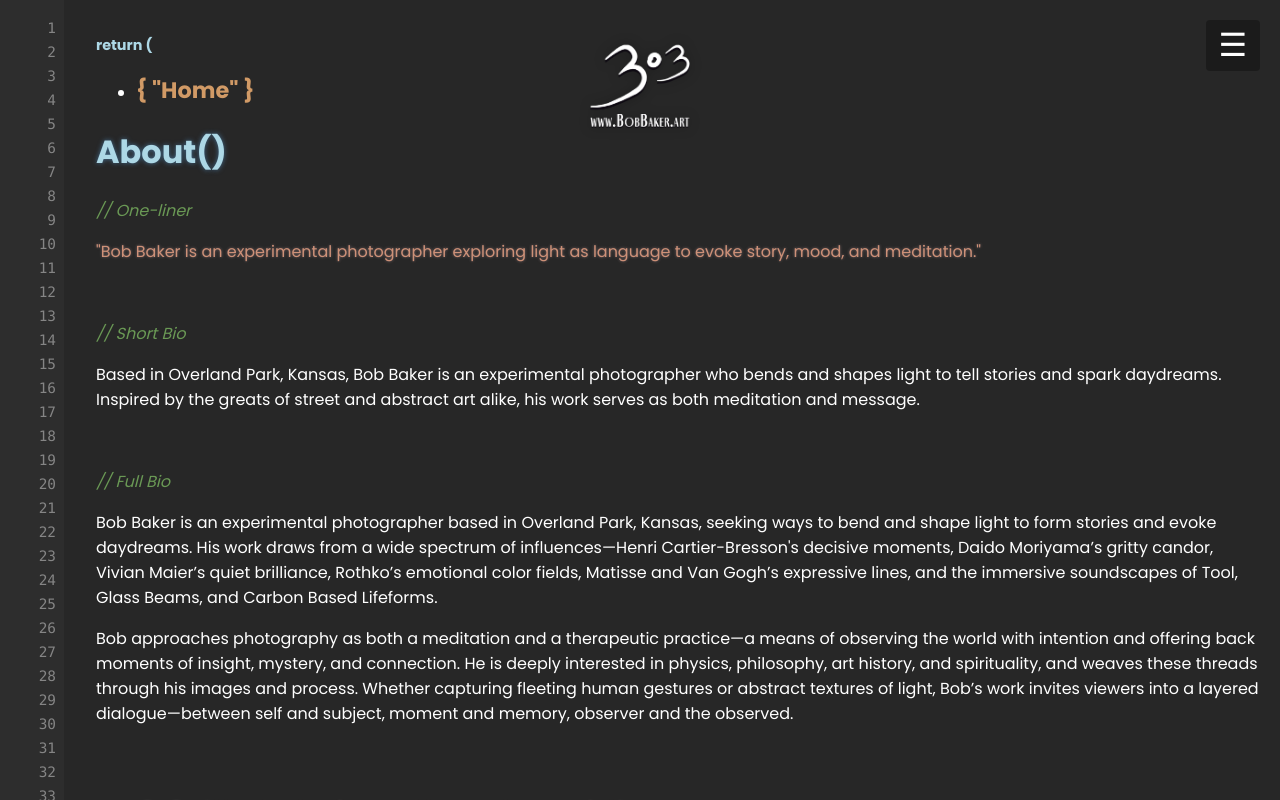
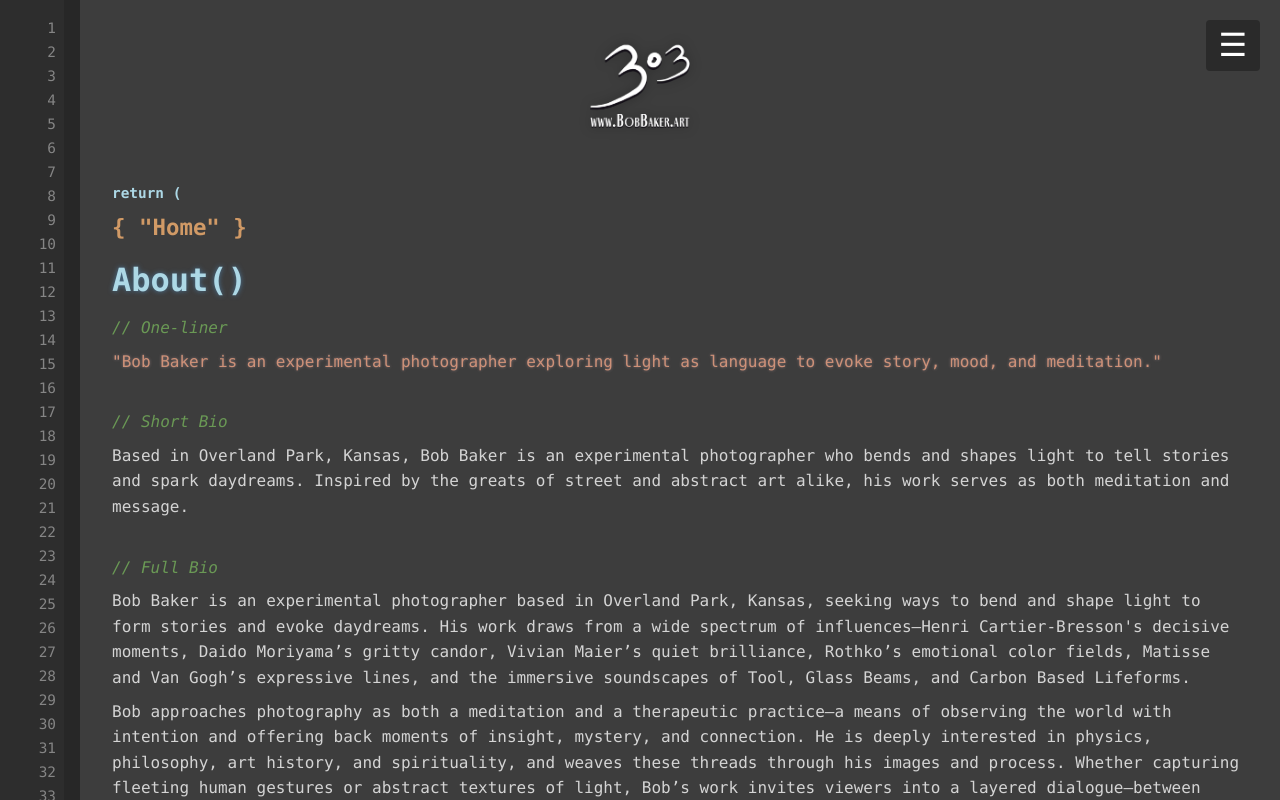
Before and after one commit to owleyeart/bba, a React (Vite) app: page /About in a window 1280 px wide. Built offline with nearby package versions, Linux system fonts and the light colour scheme; a web font is replaced by a local one.

Commit message:
20250404 0640

```diff
--- a/src/About.css
+++ b/src/About.css
@@ -1,12 +1,19 @@
 /* src/About.css */
+
+:root {
+  --header-height: 140px;
+}
 
 .about-container {
   background-color: #3d3d3d;
   color: #d4d4d4;
   font-family: Consolas, monospace;
-  padding: 2rem;
+  padding: calc(var(--header-height) + 2rem) 2rem 2rem 2rem;
   min-height: 200vh;
+  margin-left: 5rem;
 }
+
+
 
 .about-container h1 {
   color: #569cd6;
--- a/src/About.jsx
+++ b/src/About.jsx
@@ -14,7 +14,8 @@ function About() {
       <Header />
       <LineNumbersWithHighlight />
 
-      <div style={{ marginLeft: '5rem', padding: '1rem' }} className="page-container">
+      <div className="about-container">
+
         {/* 🏠 Return Home Block */}
         <p>
           <Link to="/" className="home-link">
--- a/src/App.css
+++ b/src/App.css
@@ -296,7 +296,7 @@ position: relative;
 
   display: none;
   flex-direction: column;
-  z-index: 999;
+  z-index: 1001;
   background-color: rgba(0, 0, 0, 0.85);
 
   /* Allow scroll on smaller screens */
```
